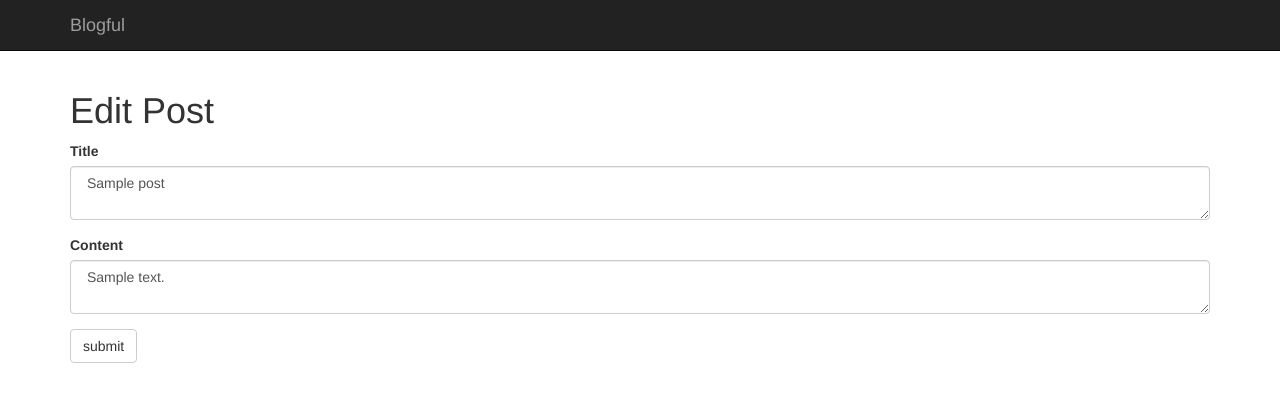
After one commit to rasalt/blogful, a Flask app: page /post/1/edit in a window 1280 px wide. The commit adds this page. Shown: the top 402 px of the page. Run offline with Flask 2, Linux system fonts and the light colour scheme; tables that the repository leaves empty hold one stand-in row (values such as "Sample post"); some libraries are stand-ins or nearby versions.

Commit message:
In the  works

```diff
--- a/blog/database.py
+++ b/blog/database.py
@@ -3,8 +3,10 @@ from sqlalchemy.orm import sessionmaker
 from sqlalchemy.ext.declarative import declarative_base
 
 from blog import app
+import psycopg2
 
 engine = create_engine(app.config["SQLALCHEMY_DATABASE_URI"])
 Base = declarative_base()
 Session = sessionmaker(bind=engine)
 session = Session()
+connection = psycopg2.connect("dbname='blogful' user='action' host='localhost'")
--- /dev/null
+++ b/blog/templates/edit_post.html
@@ -0,0 +1,21 @@
+{% import "macros.html" as macros %}
+{% extends "base.html" %}
+{% block content %}
+
+
+<h1>
+    Edit Post
+</h1>
+
+<form role="form" method="POST">
+    <div class="form-group">
+        <label for="title">Title</label>
+          <textarea class="form-control" id="title" name="title" required> {{ posts.title}} </textarea>
+    </div>
+    <div class="form-group">
+        <label for="content">Content</label>
+        <textarea class="form-control" id="content" name="content" required> {{posts.content}} </textarea>
+    </div>
+    <button type="submit" class="btn btn-default">submit</button>
+</form>
+{% endblock %}
--- a/blog/templates/macros.html
+++ b/blog/templates/macros.html
@@ -9,7 +9,8 @@
     </div>
     <div class="col-md-10">
         <h1>
-            {{ post.title }}
+
+          <a href="{{ url_for('post_id', id=post.id) }} ">&larr; {{ post.title }} </a>
         </h1>
         {{ post.content | safe }}
     </div>
--- a/blog/templates/posts.html
+++ b/blog/templates/posts.html
@@ -7,7 +7,7 @@
 {% endfor %}
 <ul class="pager">
     {% if has_next %}
-    <li class="previous" >
+    <li class="previous">
     <a href="{{ url_for('posts', page=page + 1) }}">&larr; Older</a>
     </li>
     {% endif %}
--- a/blog/views.py
+++ b/blog/views.py
@@ -1,7 +1,7 @@
 from flask import render_template
 
 from blog import app
-from .database import session
+from .database import session,connection
 from .models import Post
 import mistune
 from flask import request, redirect, url_for
@@ -40,8 +40,47 @@ def add_post_get():
 def add_post_post():
     post = Post(
         title=request.form["title"],
-        content=mistune.markdown(request.form["content"]),
+        content=request.form["content"],
+#      content=mistune.markdown(request.form["content"]),
     )
     session.add(post)
     session.commit()
     return redirect(url_for("posts"))
+
+@app.route("/post/<int:id>")
+def post_id(id=1):
+  posts = session.query(Post).get(id)
+  return render_template("post_id.html", posts=posts)
+
+@app.route("/post/<int:id>/edit", methods=["GET"])
+def post_id_edit(id=1):
+   posts = session.query(Post).get(id)
+   return render_template("edit_post.html", posts=posts)
+
+@app.route("/post/<int:id>/edit", methods=["POST"])
+def post_id_edit_post(id=1):
+  print "Here in post_id_edit_post"
+#    posts = session.query(Post).get(id)
+#    print "New post and title are {} {}".format(posts.title, posts.content)
+  print "Form title {}".format(request.form["title"])
+  print "Form content {}".format(request.form["content"])
+
+#  posts.title = request.form["title"]
+#  posts.content = request.form["content"]
+#  print "New post and title are {} {}".format(posts.title, posts.content)
+#      content=mistune.markdown(request.form["content"]),
+#    )
+  cursor = connection.cursor()
+
+  command = "update posts set title=%s, content=%s where id=%d"
+  cursor.execute(command, (request.form["title"], request.form["content"], 27))
+
+ # session.commit()
+  return redirect(url_for("posts"))
+
+
+@app.route("/post/<int:id>/delete", methods=["POST"])
+def post_id_delete(id=1):
+  return True
+#  posts = session.query(Post).get(id)
+#  return render_template("post_id.html", posts=posts)
```
Also changed, not shown: blog/templates/post_id.html (added, +14 -0 lines), 2 other files.
